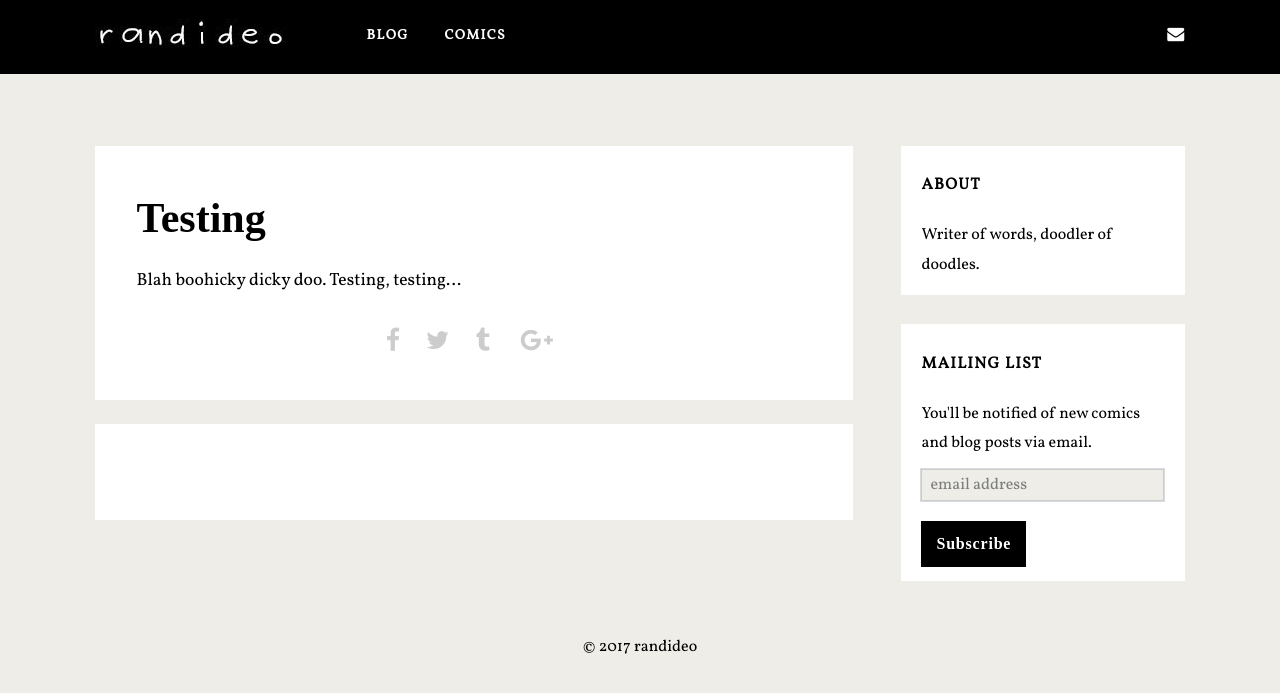
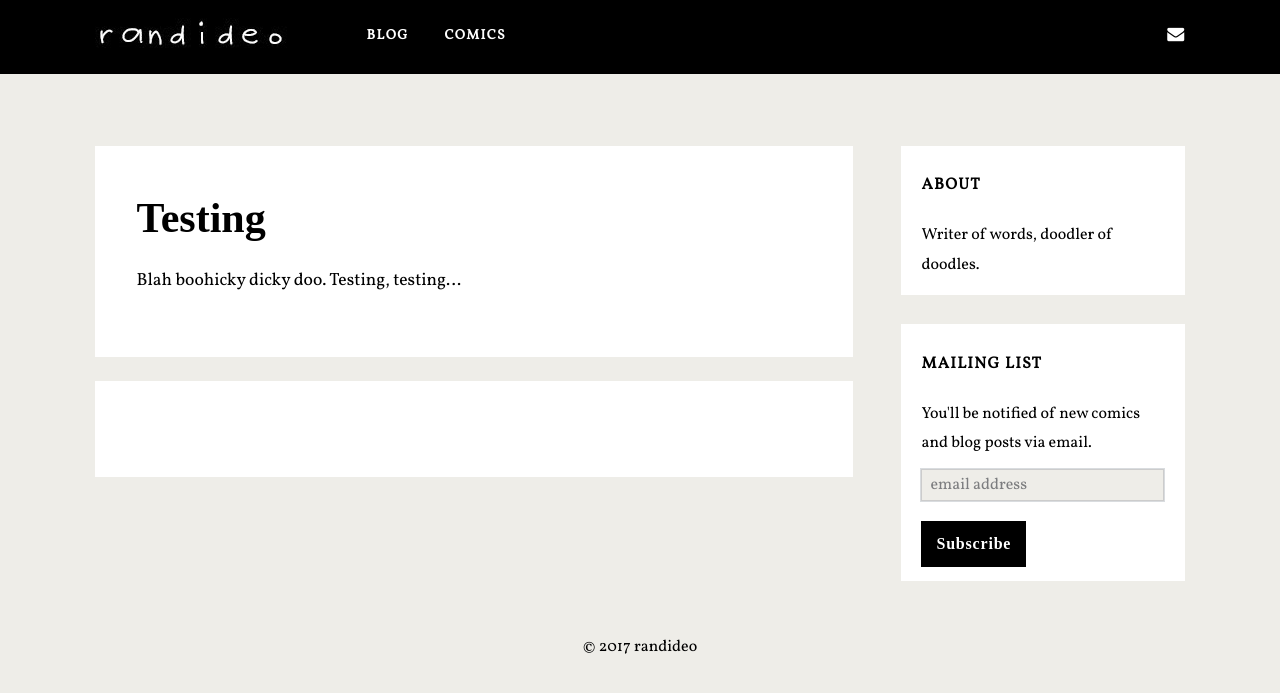
Before and after one commit to randideo/randideo.github.io, a Jekyll site: the page built from _posts/2015-09-02-test3.md, in a window 1280 px wide. Shown: the top 693 px of the page. Built offline with Jekyll 4.4.1, drawn with Linux system fonts in a browser that asks for light colours; nearby versions of some CDN libraries; some web fonts are replaced; comment, search, counter and statistics services are not loaded.

Commit message:
Update comic.html

```diff
--- a/_layouts/comic.html
+++ b/_layouts/comic.html
@@ -10,20 +10,6 @@ layout: default
   </section>
 
 
- <table style = "width:200px; text-align:center; font-size:25px; color:#666;" align="center" >
-	    <td>
-<a style="color:#ccc;" href="https://www.facebook.com/sharer/sharer.php?u={{ page.url | replace:'index.html','' | prepend: site.url }}" target="_blank"><i class="fa fa-facebook"></i></a>
-    </td>
-    <td>
-       <a style="color:#ccc;" href="https://twitter.com/intent/tweet?text={{ page.title | escape | replace:' ','%20' }}&amp;url={{ page.url | replace:'index.html','' | prepend: site.url }}&amp;via={{ site.owner.twitter }}" target="_blank"><i class="fa fa-twitter"></i></a>
-    </td>
-	 <td>
-<a style="color:#ccc;" href="https://tumblr.com/share?url={{ page.url | replace:'index.html','' | prepend: site.url }}" target="_blank"><i class="fa fa-tumblr"></i></a>
-    </td>
-    <td>
-<a style="color:#ccc;" href="https://plus.google.com/share?url={{ page.url | replace:'index.html','' | prepend: site.url }}" target="_blank"><i class="fa fa-google-plus"></i></a>
-    </td>
-</table>
 
 
 
```
